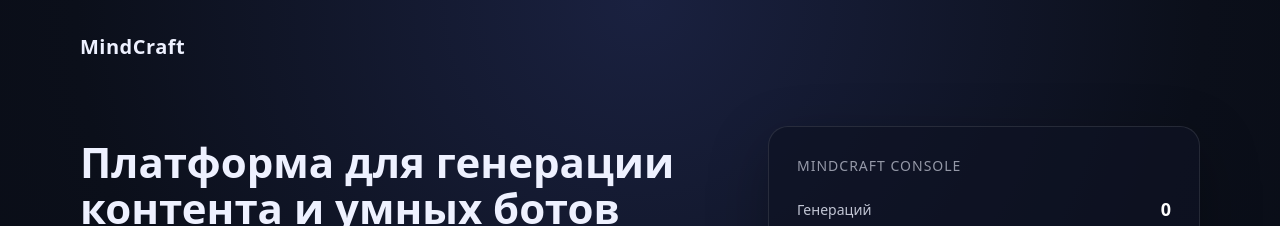
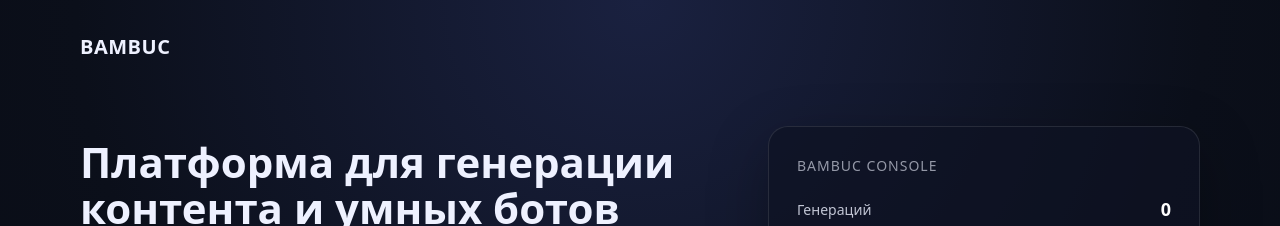
Before and after one commit to boyarkinn/Bambuc, a React (Vite) app in the folder frontend-bambuc/: page / in a window 1280 px wide. Shown: the top 226 px of the page. Built offline with nearby package versions, Linux system fonts and the light colour scheme.

Commit message:
Обновили везде названия проекта

```diff
--- a/frontend-bambuc/index.html
+++ b/frontend-bambuc/index.html
@@ -4,7 +4,7 @@
     <meta charset="UTF-8" />
     <link rel="icon" type="image/svg+xml" href="/vite.svg" />
     <meta name="viewport" content="width=device-width, initial-scale=1.0" />
-    <title>frontend-mindcraft</title>
+    <title>BAMBUC</title>
   </head>
   <body>
     <div id="root"></div>
--- a/frontend-bambuc/src/pages/Chat/Chat.tsx
+++ b/frontend-bambuc/src/pages/Chat/Chat.tsx
@@ -99,7 +99,7 @@ function Chat() {
     <main className="chat bg-dark">
       <header className="chat__header">
         <Link className="link-muted" to="/">← На главную</Link>
-        <div className="chat__title">MindCraft Chat</div>
+        <div className="chat__title">BAMBUC Chat</div>
         <div className="chat__status">{isSending ? 'Модель отвечает…' : 'Готово'}</div>
       </header>
 
--- a/frontend-bambuc/src/pages/Home/Home.tsx
+++ b/frontend-bambuc/src/pages/Home/Home.tsx
@@ -5,7 +5,7 @@ function Home() {
   return (
     <main className="home bg-home">
       <header className="home__header">
-        <div className="home__logo">MindCraft</div>
+        <div className="home__logo">BAMBUC</div>
       </header>
 
       <section className="home__hero">
@@ -17,7 +17,7 @@ function Home() {
           </p>
         </div>
         <div className="home__hero-card">
-          <div className="home__card-title">MindCraft Console</div>
+          <div className="home__card-title">BAMBUC Console</div>
           <div className="home__card-body">
             <div className="home__metric">
               <span>Генераций</span>
```
